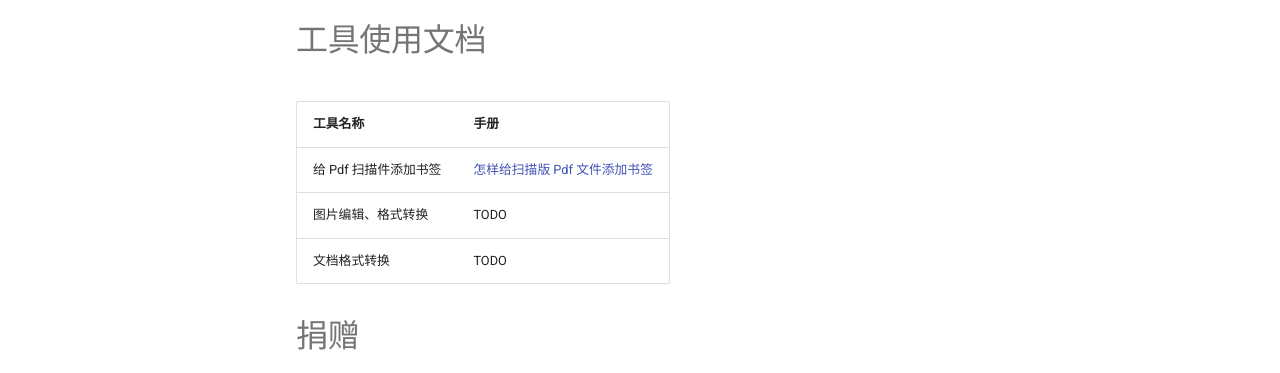
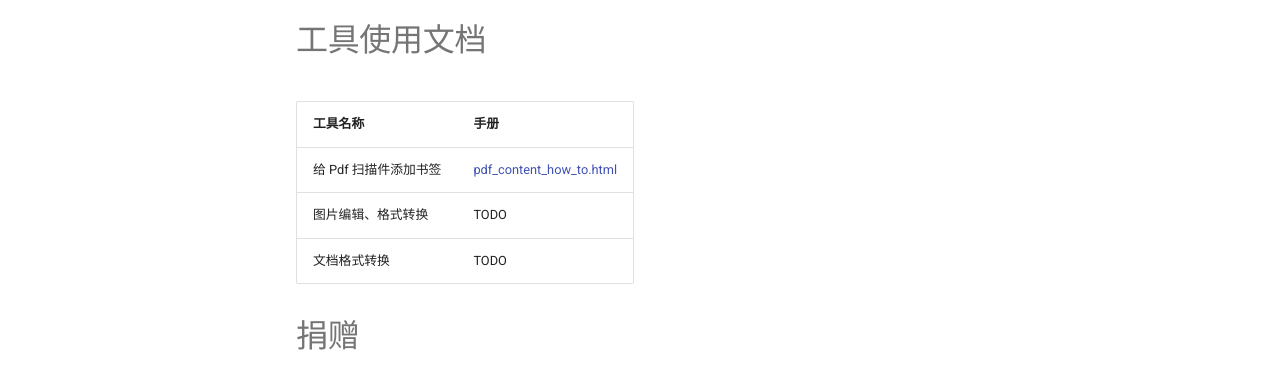
Before and after one commit to mngb/remegame.site, an MkDocs documentation site: the page built from docs/index.md, in a window 1280 px wide and 1027 px high. Shown: the part 283-656 px from the top of the window. Built offline with MkDocs 1.6.1 and Material for MkDocs 9.7.7, drawn with Linux system fonts in a browser that asks for light colours.

Commit message:
[test] export

```diff
--- a/docs/index.md
+++ b/docs/index.md
@@ -28,7 +28,7 @@
 <tbody>
 <tr>
 <td class="org-left">给 Pdf 扫描件添加书签</td>
-<td class="org-left"><a href="pdf_content_how_to.html#MissingReference">怎样给扫描版 Pdf 文件添加书签</a></td>
+<td class="org-left"><a href="pdf_content_how_to.html">pdf_content_how_to.html</a></td>
 </tr>
 
 
```
Also changed, not shown: 1 other file.
